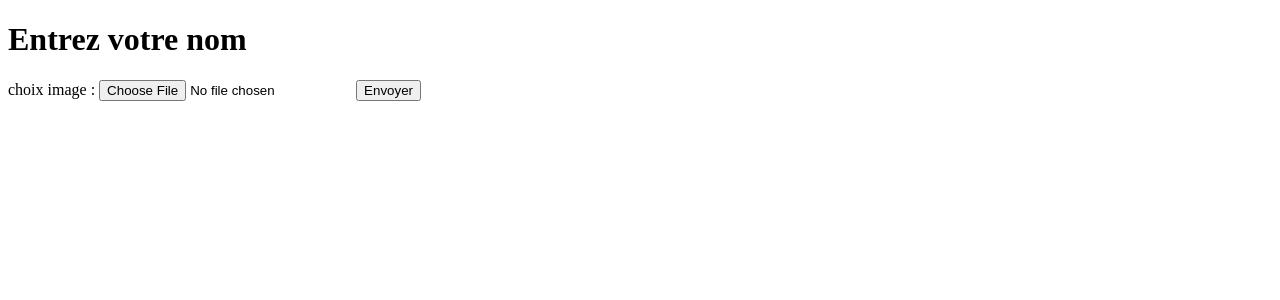
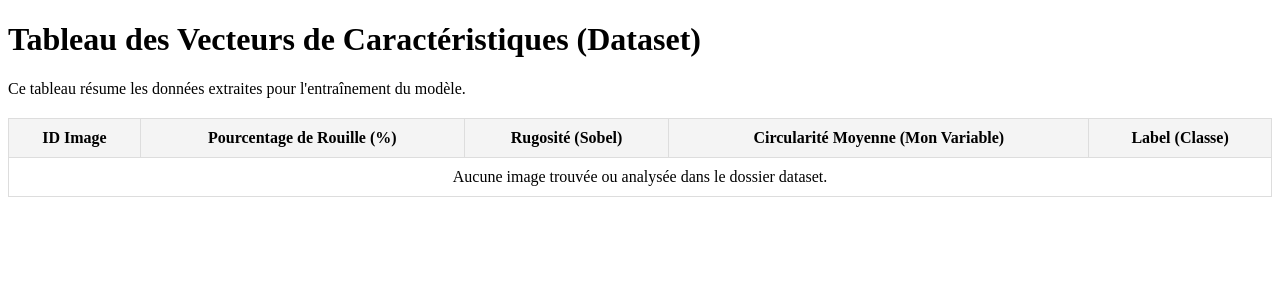
Before and after one commit to AndriantsehenoAnja/diagRouillePolysora, a Django app: page / in a window 1280 px wide. Shown: the top 300 px of the page. Run offline with Django 5.2, Linux system fonts and the light colour scheme.

Commit message:
Add feature to extract and display image characteristics in dataset
- Implemented image processing functions in traitement.py to extract rust percentage, roughness, and circularity.
- Created scripts_data.py to handle dataset scanning and feature extraction.
- Updated index.html to display a table of extracted characteristics.
- Modified views.py to integrate dataset processing and pass data to the template.

```diff
--- /dev/null
+++ b/config/formulaire/scripts_data.py
@@ -0,0 +1,51 @@
+import os
+# ATTENTION : Vérifiez si votre fichier s'appelle traitement.py (sans S) ou traitements.py
+from .traitement import extraire_toutes_caracteristiques
+
+def lancer_parcours_dataset():
+    # Par sécurité, on utilise un chemin absolu par rapport à la racine du projet
+    base_dir = os.path.join(os.path.dirname(os.path.dirname(os.path.abspath(__file__))), "../dataset")
+
+    classes = {
+        "malades": 1,
+        "saines": 0
+    }
+
+    dataset_final = []
+    id_image = 1
+
+    print(f"--> Début du scan du dossier : {base_dir}")
+
+    for nom_dossier, label in classes.items():
+        chemin_dossier = os.path.join(base_dir, nom_dossier)
+
+        if not os.path.exists(chemin_dossier):
+            print(f"⚠️ Le sous-dossier n'existe pas : {chemin_dossier}")
+            continue
+
+        fichiers = os.listdir(chemin_dossier)
+        print(f"📁 Dossier [{nom_dossier}] trouvé avec {len(fichiers)} éléments.")
+
+        for nom_fichier in fichiers:
+            if nom_fichier.lower().endswith(('.png', '.jpg', '.jpeg')):
+                chemin_complet = os.path.join(chemin_dossier, nom_fichier)
+
+                try:
+                    # Extraction des caractéristiques de base
+                    features = extraire_toutes_caracteristiques(chemin_complet)
+
+                    if features is not None:
+                        donnees_image = {
+                            'id_image': id_image,
+                            'pct_rouille': features['pct_rouille'],
+                            'rugosite': features['rugosite'],
+                            'mon_variable': features['mon_variable'], # Utilise la clé retournée par traitement.py
+                            'label': label
+                        }
+                        dataset_final.append(donnees_image)
+                        id_image += 1
+                except Exception as e:
+                    print(f"❌ Erreur lors du traitement de {nom_fichier} : {str(e)}")
+
+    print(f"--> Scan terminé. {len(dataset_final)} images ajoutées au dataset final.")
+    return dataset_final
--- a/config/formulaire/templates/formulaire/index.html
+++ b/config/formulaire/templates/formulaire/index.html
@@ -2,17 +2,71 @@
 <html lang="fr">
   <head>
     <meta charset="UTF-8" />
-    <title>Mini Formulaire</title>
+    <title>Extraction des Caractéristiques - Maïs</title>
+    <style>
+      table {
+        border-collapse: collapse;
+        width: 100%;
+        margin-top: 20px;
+      }
+      th,
+      td {
+        border: 1px solid #ddd;
+        padding: 10px;
+        text-align: center;
+      }
+      th {
+        background-color: #f4f4f4;
+      }
+      .badge-malade {
+        color: red;
+        font-weight: bold;
+      }
+      .badge-sain {
+        color: green;
+        font-weight: bold;
+      }
+    </style>
   </head>
   <body>
-    <h1>Entrez votre nom</h1>
+    <h1>Tableau des Vecteurs de Caractéristiques (Dataset)</h1>
+    <p>
+      Ce tableau résume les données extraites pour l'entraînement du modèle.
+    </p>
 
-    <form method="POST">
-      {% csrf_token %}
-      <label for="fiche">choix image :</label>
-      <input type="file" id="fiche" name="image" />
-
-      <button type="submit">Envoyer</button>
-    </form>
+    <table>
+      <thead>
+        <tr>
+          <th>ID Image</th>
+          <th>Pourcentage de Rouille (%)</th>
+          <th>Rugosité (Sobel)</th>
+          <th>Circularité Moyenne (Mon Variable)</th>
+          <th>Label (Classe)</th>
+        </tr>
+      </thead>
+      <tbody>
+        {% for image in images_caracteristiques %}
+        <tr>
+          <td><strong>#{{ image.id_image }}</strong></td>
+          <td>{{ image.pct_rouille|stringformat:".2f" }} %</td>
+          <td>{{ image.rugosite|stringformat:".2f" }}</td>
+          <td>{{ image.mon_variable|stringformat:".3f" }}</td>
+          <td>
+            {% if image.label == 1 %}
+            <span class="badge-malade">1 (Malade)</span>
+            {% else %}
+            <span class="badge-sain">0 (Saine)</span>
+            {% endif %}
+          </td>
+        </tr>
+        {% empty %}
+        <tr>
+          <td colspan="5">
+            Aucune image trouvée ou analysée dans le dossier dataset.
+          </td>
+        </tr>
+        {% endfor %}
+      </tbody>
+    </table>
   </body>
 </html>
--- a/config/formulaire/views.py
+++ b/config/formulaire/views.py
@@ -1,12 +1,23 @@
 from django.shortcuts import render,redirect
+from .scripts_data import lancer_parcours_dataset
+# def index(request):
+#     if request.method == 'POST':
+#         nom_saisi = request.POST.get('image', '')
+#         listeImage = lancer_parcours_dataset()
+#         return redirect(f'/merci/?nom={listeImage}')
+
+#     return render(request, 'formulaire/index.html')
 
 def index(request):
-    if request.method == 'POST':
-        nom_saisi = request.POST.get('image', '')
-        return redirect(f'/merci/?nom={nom_saisi}')
+    # On exécute le script pour récupérer le tableau de caractéristiques
+    donnees_dataset = lancer_parcours_dataset()
 
-    return render(request, 'formulaire/index.html')
+    # On transmet le tableau au template HTML sous le nom 'images_caracteristiques'
+    context = {
+        'images_caracteristiques': donnees_dataset
+    }
 
+    return render(request, 'formulaire/index.html', context)
 def merci(request):
     nom = request.GET.get('nom', 'Inconnu')
     return render(request, 'formulaire/merci.html', {'nom': nom})
```
Also changed, not shown: config/formulaire/traitement.py (added, +64 -0 lines), config/db.sqlite3.
